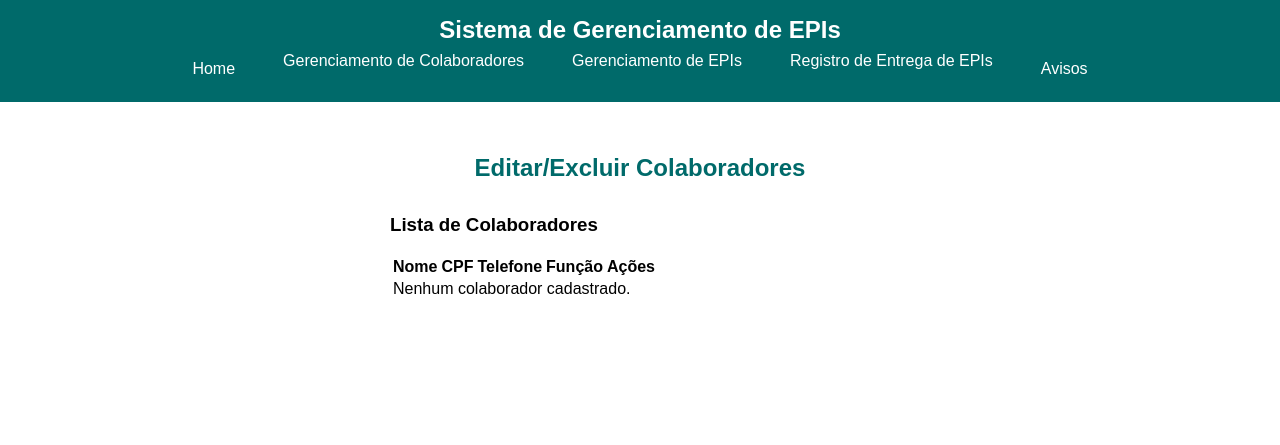
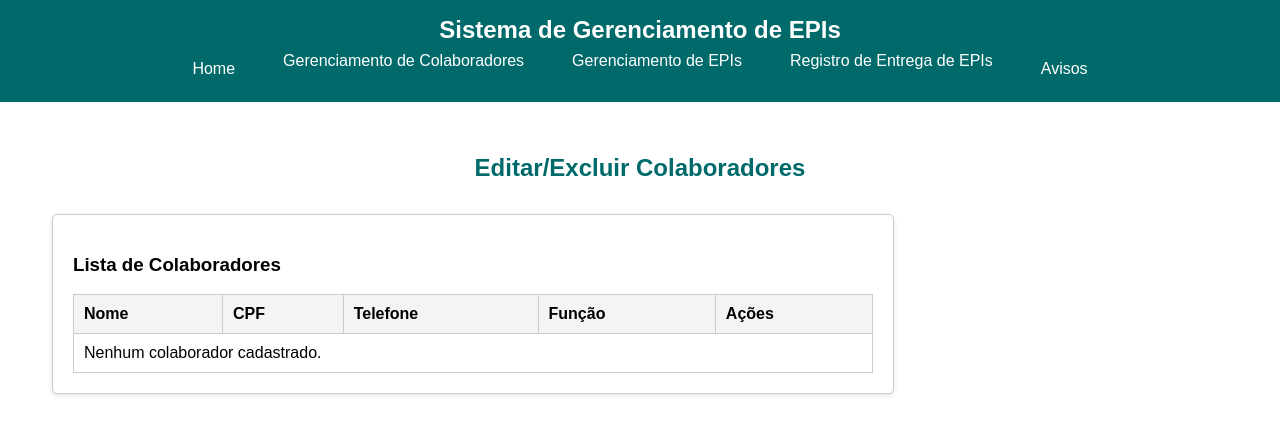
Before and after one commit to julianebandeira/gerenciamentoEPIs, a Django app: page /editar-colaboradores/ in a window 1280 px wide. Shown: the top 445 px of the page. Run offline with Django 5.2, Linux system fonts and the light colour scheme; data that the repository does not hold is empty.

Commit message:
modificações nos htmls editar

```diff
--- a/siteEPIs/epis/templates/editar_colb.html
+++ b/siteEPIs/epis/templates/editar_colb.html
@@ -1,6 +1,41 @@
 <!DOCTYPE html>
 <html lang="pt-BR">
 {% include "partials/header.html" %}
+<head>
+    <style>
+        body {
+                       justify-content: center; /* Alinha horizontalmente ao centro */
+            margin: 0; /* Remove margem padrão do body */
+        }
+
+        #lista-colaboradores {
+            max-width: 800px; /* Define uma largura máxima para o contêiner */
+            width: 100%; /* Faz o contêiner ocupar 100% da largura disponível */
+            margin: 20px; /* Adiciona margem em torno do contêiner */
+            padding: 20px; /* Adiciona preenchimento interno ao contêiner */
+            border: 1px solid #ccc; /* Opcional: borda ao redor do contêiner */
+            border-radius: 5px; /* Opcional: bordas arredondadas */
+            background-color: #fff; /* Opcional: cor de fundo */
+            box-shadow: 0 2px 5px rgba(0, 0, 0, 0.1); /* Opcional: sombra para destaque */
+        }
+
+        table {
+            width: 100%; /* Faz a tabela ocupar toda a largura do contêiner */
+            border-collapse: collapse; /* Remove espaço entre as células */
+        }
+
+        th, td {
+            padding: 10px; /* Adiciona espaço interno às células */
+            text-align: left; /* Alinha o texto à esquerda */
+            border: 1px solid #ccc; /* Adiciona uma borda leve */
+            min-height: 40px; /* Define uma altura mínima para as células */
+        }
+
+        th {
+            background-color: #f4f4f4; /* Altera a cor de fundo do cabeçalho */
+        }
+    </style>
+</head>
 <body>
     <main>
         <h2 class="page-title">Editar/Excluir Colaboradores</h2>
```
Also changed, not shown: siteEPIs/epis/templates/editar_epis.html (+35 -0 lines).
